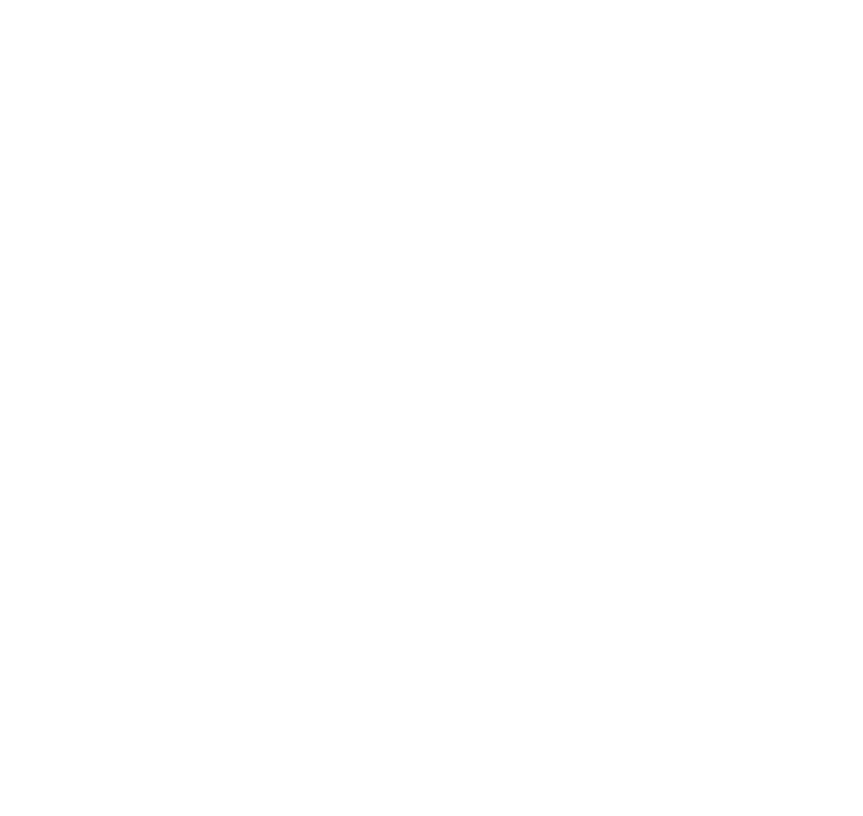
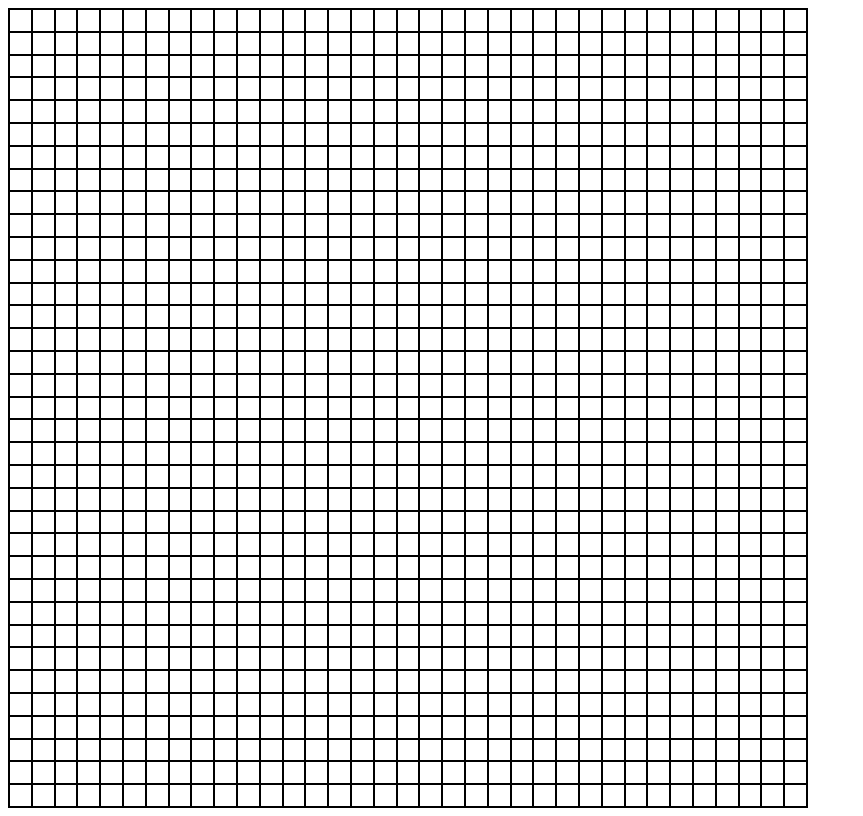
Before and after one commit to TheCatShepherd/etch-a-sketch, a plain HTML site: page index.html in a window 1280 px wide. Shown: the whole page, without its empty margins (0-863 px from the left). Drawn offline with Linux system fonts and the light colour scheme.

Commit message:
Link css and js files

```diff
--- a/index.html
+++ b/index.html
@@ -4,6 +4,8 @@
     <meta charset="UTF-8">
     <meta http-equiv="X-UA-Compatible" content="IE=edge">
     <meta name="viewport" content="width=device-width, initial-scale=1.0">
+    <script src="etch-a-sketch.js" defer></script>
+    <link rel="stylesheet" href="style.css">
     <title>Etch-a-Sketch</title>
 </head>
 <body>
```
